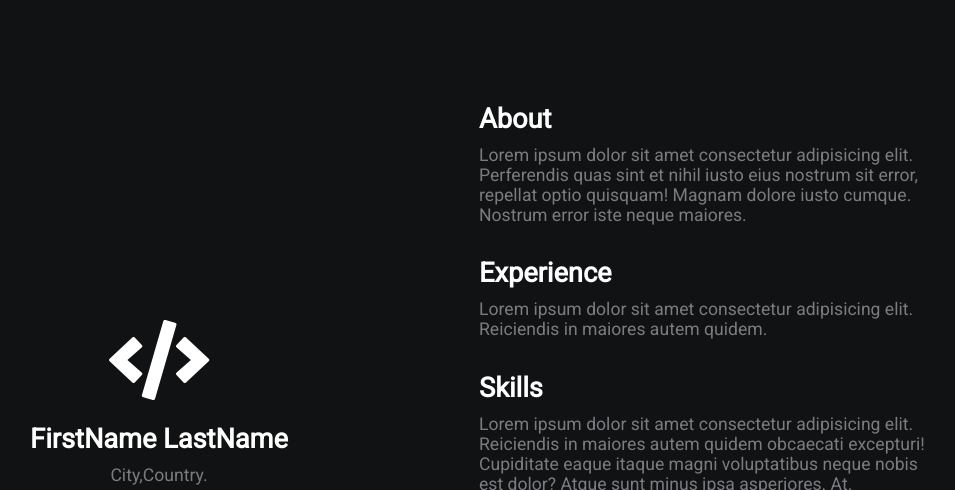
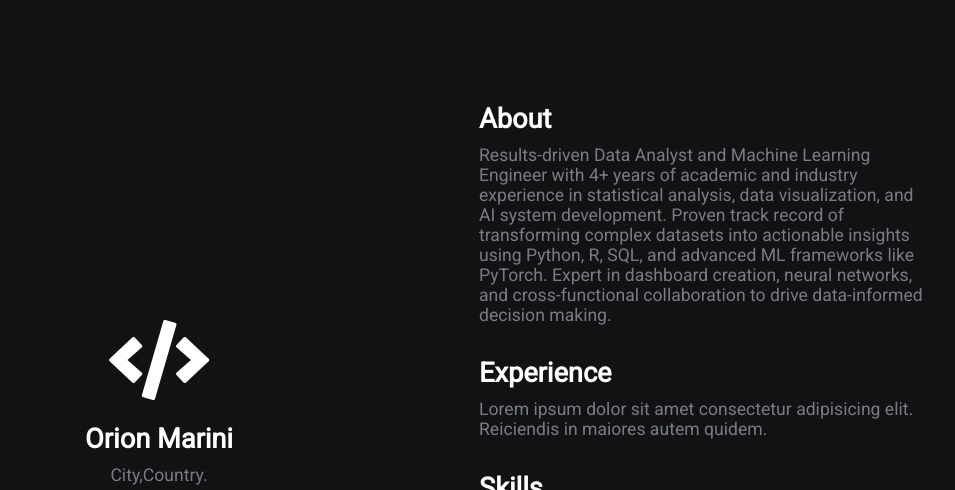
Before and after one commit to kahikialani/kahikialani.github.io, a plain HTML site: page index.html in a window 1280 px wide. Shown: the top 490 px of the page, without its empty margins (161-1116 px from the left). Drawn offline with Linux system fonts and the light colour scheme.

Commit message:
Update index.html

```diff
--- a/index.html
+++ b/index.html
@@ -12,7 +12,7 @@
     <div class="grid-2">
         <div class="section-1">
             <i class="fas fa-code fa-5x white"></i>
-            <h2>FirstName LastName</h2>
+            <h2>Orion Marini</h2>
             <p>City,Country.</p>
             <a href="#"><i class="fab fa-twitter"></i></a>
             <a href="#"><i class="fab fa-linkedin"></i></a>
@@ -20,12 +20,16 @@
         </div>
         <div class="section-2">
             <h2>About</h2>
-            <p>Lorem ipsum dolor sit amet consectetur adipisicing elit. Perferendis quas sint et nihil iusto eius nostrum sit error, repellat optio quisquam! Magnam dolore iusto cumque. Nostrum error iste neque maiores.</p>
+            <p>Results-driven Data Analyst and Machine Learning Engineer with 4+ years of academic and industry experience in statistical analysis, data visualization, and AI system development. Proven track record of transforming complex datasets into actionable insights using Python, R, SQL, and advanced ML frameworks like PyTorch. Expert in dashboard creation, neural networks, and cross-functional collaboration to drive data-informed decision making.</p>
             <h2>Experience</h2>
             <p>Lorem ipsum dolor sit amet consectetur adipisicing elit. Reiciendis in maiores autem quidem.</p>
 
             <h2>Skills</h2>
-            <p>Lorem ipsum dolor sit amet consectetur adipisicing elit. Reiciendis in maiores autem quidem obcaecati excepturi! Cupiditate eaque itaque magni voluptatibus neque nobis est dolor? Atque sunt minus ipsa asperiores. At.</p>
+            <p>Software Engineer - DataAnnotation.tech (Remote, Jan 2025 - Present)
+Design and implement evaluation frameworks for LLM performance assessment, engineer NLP training datasets, and develop automated validation pipelines to reduce model hallucination rates.
+
+Data Analyst/Manager - The Walk Down The Aisle (Palm Springs, CA, Feb 2022 - Present)
+Maintain central database tracking 200+ events, produce performance dashboards in Tableau, and analyze marketing campaign ROI to optimize lead generation strategies.</p>
             <h2>Projects</h2>
             <a href="#">Project 1</a>
             <a href="#">Project 2</a>
```
